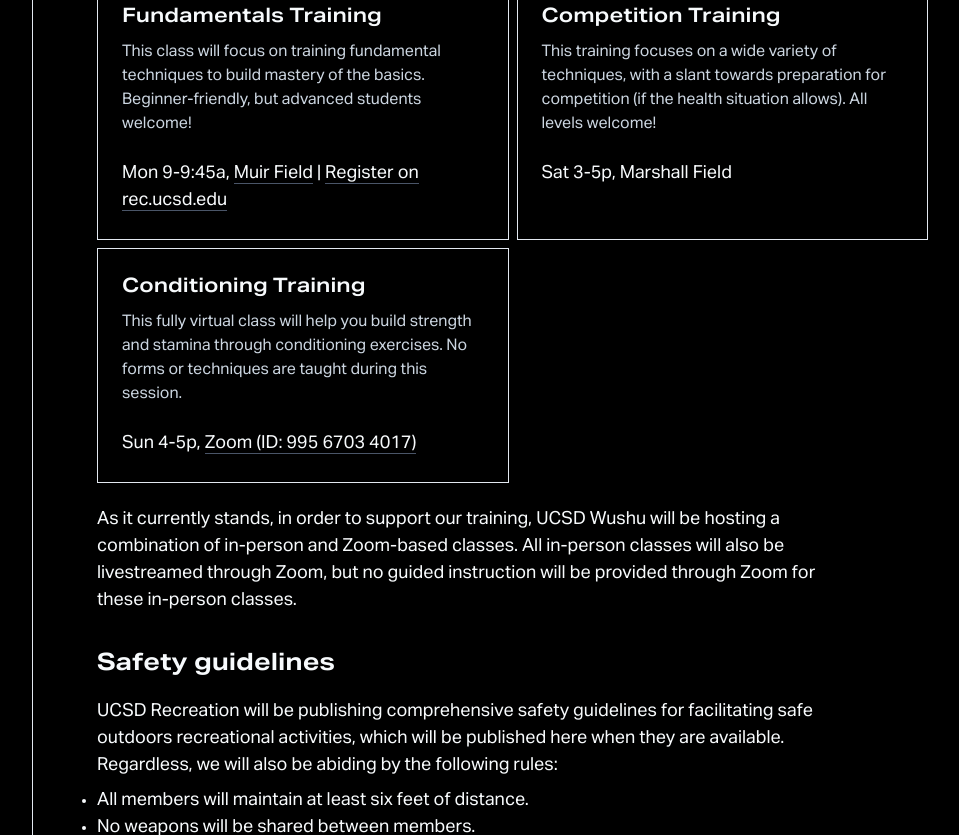
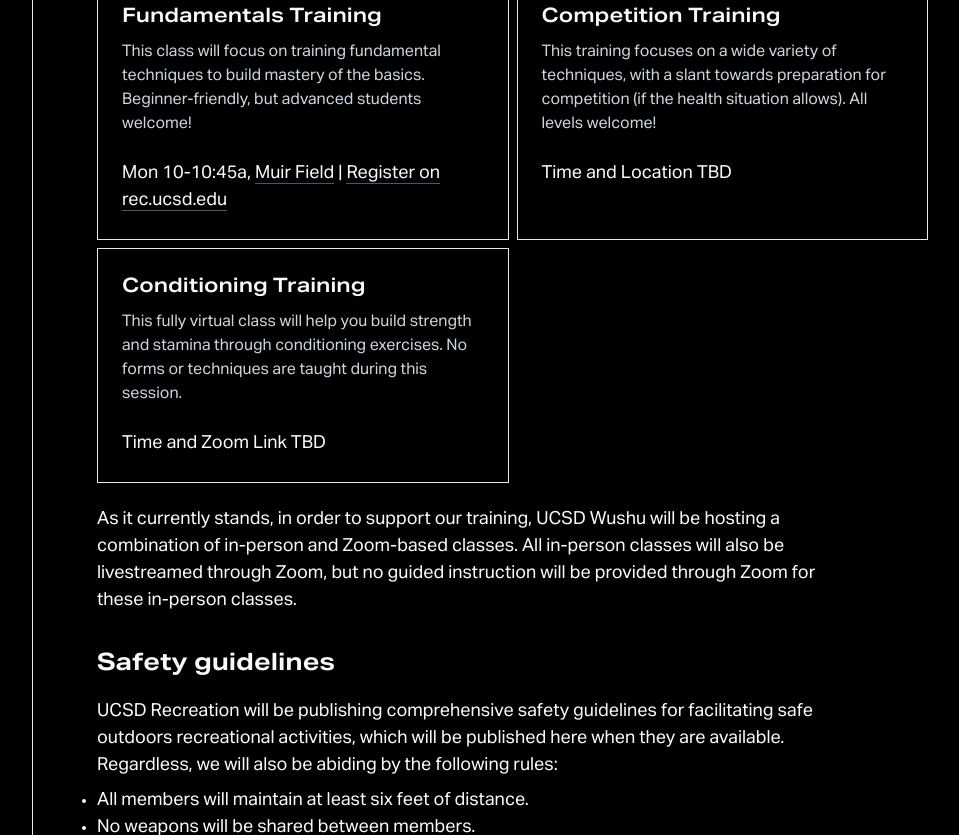
Before and after one commit to v3yu/ucsd-wushu-site, a Gatsby site: page /class in a window 1280 px wide. Shown: the part 936-1771 px from the top of the page, without its empty margins (288-1247 px from the left). Built offline with nearby package versions, Linux system fonts and the light colour scheme; Gatsby itself is replaced by a stand-in of ours.

Commit message:
wi21 tbd updates

```diff
--- a/src/pages/class.js
+++ b/src/pages/class.js
@@ -27,7 +27,7 @@ const IndexPage = () => {
             <h1 className="text-3xl lg:text-4xl mt-auto lg:pr-64 z-10" style={{ fontVariationSettings: "'wdth' 125, 'wght' 700" }}>
               Return to Wushu
             </h1>
-            <h3 className="text-lg lg:text-xl text-gray-500" >Last updated <strong>October 8, 2020</strong></h3>
+            <h3 className="text-lg lg:text-xl text-gray-500" >Last updated <strong>January 5, 2021</strong></h3>
           </BackgroundImage>
           <div className="px-8 lg:px-16 py-16">
             <p className="text-lg max-w-3xl">
@@ -64,12 +64,12 @@ const IndexPage = () => {
               <div className="border-solid py-6 pl-6 pr-8" style={{ borderWidth: "1px" }}>
                 <h1 className="text-xl pb-2" style={{ fontVariationSettings: "'wdth' 125, 'wght' 600" }}>Fundamentals Training</h1>
                 <p className="pb-6 text-gray-400">This class will focus on training fundamental techniques to build mastery of the basics. Beginner-friendly, but advanced students welcome!</p>
-                <p className="text-lg">Mon 9-9:45a, <a href="https://goo.gl/maps/MxYY4BcATyLVYx1B9" className="border-b border-gray-700 hover:border-gray-100">Muir Field</a> | <a href="https://rec.ucsd.edu/Program/GetProgramDetails?courseId=f89da2fe-4ab6-4112-806b-57352f1b1bbf&semesterId=1730ddb3-c10a-4f03-beda-f60683d01c19" className="border-b border-gray-700 hover:border-gray-100">Register on rec.ucsd.edu</a></p>
+                <p className="text-lg">Mon 10-10:45a, <a href="https://goo.gl/maps/MxYY4BcATyLVYx1B9" className="border-b border-gray-700 hover:border-gray-100">Muir Field</a> | <a href="https://rec.ucsd.edu/Program/GetProgramDetails?courseId=f89da2fe-4ab6-4112-806b-57352f1b1bbf&semesterId=7ccf6749-da82-48b0-bfa5-7551fdbcc57f" className="border-b border-gray-700 hover:border-gray-100">Register on rec.ucsd.edu</a></p>
               </div>
               <div className="border-solid py-6 pl-6 pr-8" style={{ borderWidth: "1px" }}>
                 <h1 className="text-xl pb-2" style={{ fontVariationSettings: "'wdth' 125, 'wght' 600" }}>Competition Training</h1>
                 <p className="pb-6 text-gray-400">This training focuses on a wide variety of techniques, with a slant towards preparation for competition (if the health situation allows). All levels welcome!</p>
-                <p className="text-lg">Sat 3-5p, <a href="https://goo.gl/maps/TQqA4SXg2BKfzA3K9">Marshall Field</a></p>
+                <p className="text-lg">Time and Location TBD</p>
               </div>
               <div className="border-solid py-6 pl-6 pr-8" style={{ borderWidth: "1px" }}>
                 <h1 className="text-xl pb-2" style={{ fontVariationSettings: "'wdth' 125, 'wght' 600" }}>Conditioning Training</h1>
@@ -77,7 +77,7 @@ const IndexPage = () => {
                   This fully virtual class will help you build strength and stamina through conditioning exercises.
                   No forms or techniques are taught during this session.
                 </p>
-                <p className="text-lg">Sun 4-5p, <a href="https://ucsd.zoom.us/j/99567034017" className="border-b border-gray-700 hover:border-gray-100">Zoom (ID: 995 6703 4017)</a></p>
+                <p className="text-lg">Time and Zoom Link TBD</p>
               </div>
             </div>
             <p className="text-lg max-w-3xl pt-6">
```
